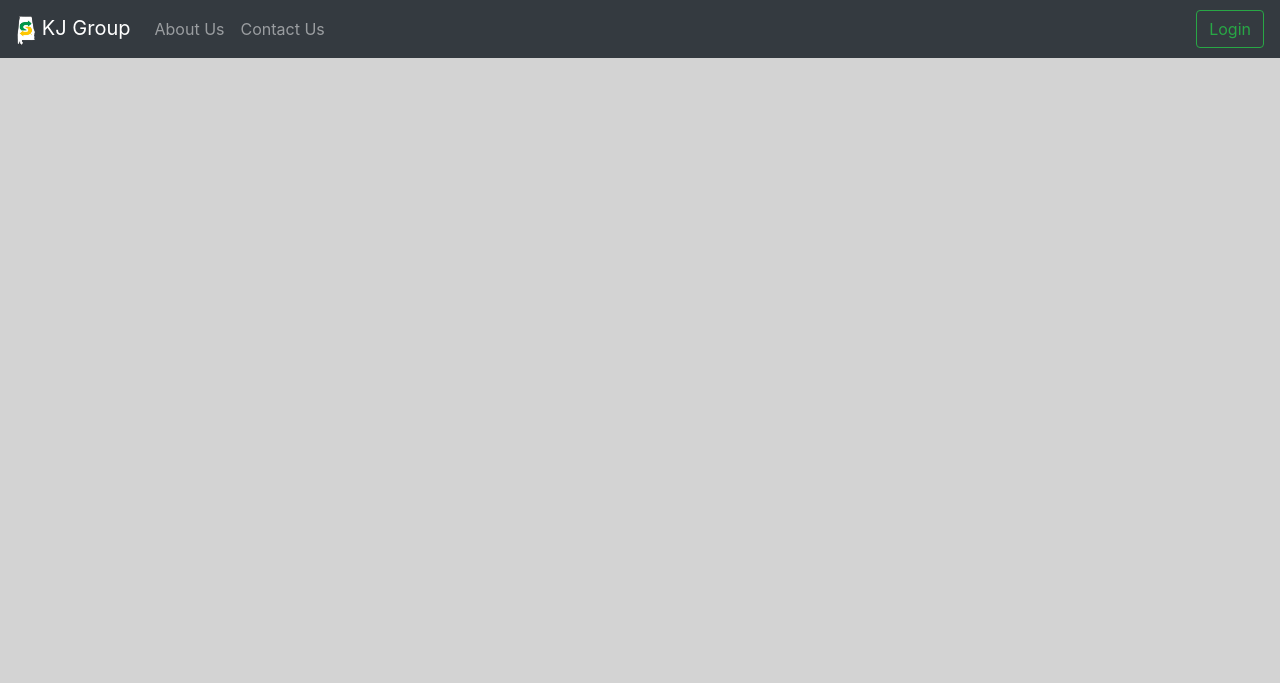
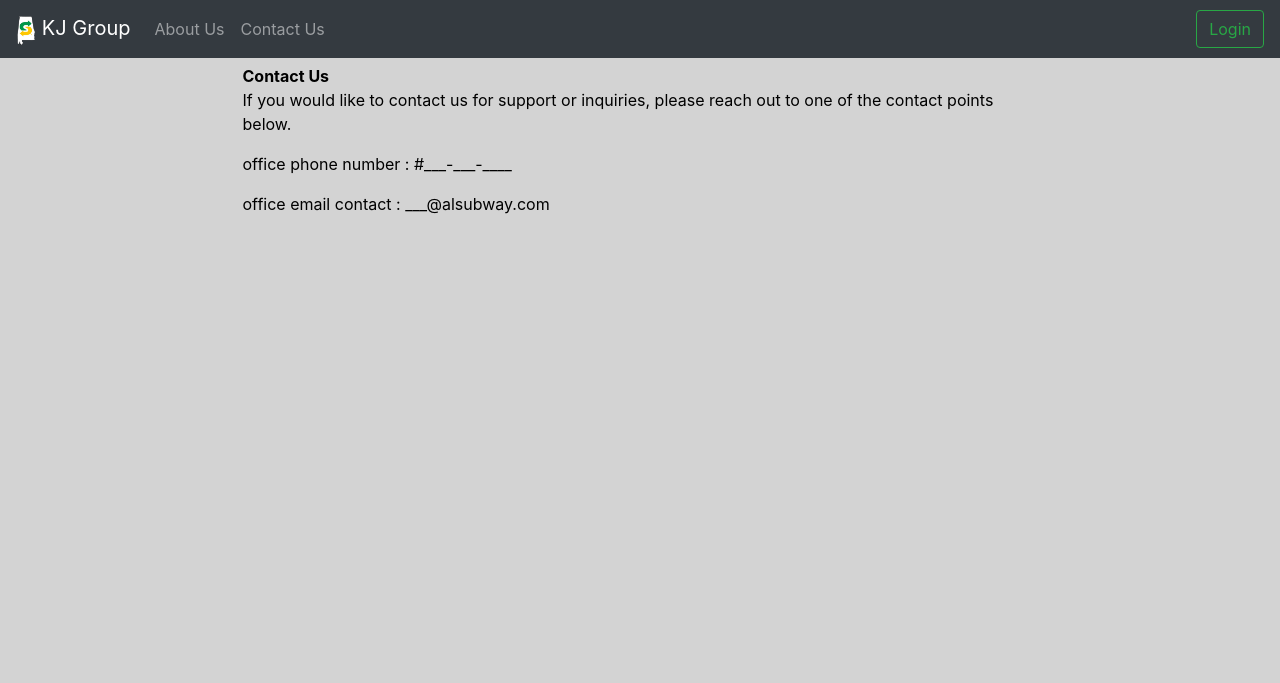
Before and after one commit to kgets/NALSubs, a Django app: page /contact/ in a window 1280 px wide. Shown: the top 683 px of the page. Run offline with Django 3.2, Linux system fonts and the light colour scheme; some libraries are stand-ins or nearby versions.

Commit message:
commit about/contact updates

```diff
--- a/public/static/css/about.css
+++ b/public/static/css/about.css
@@ -16,3 +16,6 @@ img {
 .replace {
 	text-decoration: line-through;
 }
+.container-fluid {
+	margin-top: 5px;
+}
--- a/public/static/css/base.css
+++ b/public/static/css/base.css
@@ -1,15 +1,10 @@
-@media screen and (max-width: 768px) {
-	body { padding-top: 0px; }
-}
 body {
-	padding: 0 0 0 0;
 	background-color: lightgrey;
 	font-style: "Lato", sans-serif;
 	/*text-align: center;*/
 	color: #000;
 	height: 100%;
 	width: 100%;
-	margin: 0;
 	display: flex;
 	flex-direction: column;
 	min-height: 100vh;
@@ -25,3 +20,6 @@ body {
 .content-container {
 	flex-grow: 1;
 }
+@media screen and (min-width: 760px) {
+	.content-container { padding-top: 59px; }
+}
--- a/public/static/css/contact.css
+++ b/public/static/css/contact.css
@@ -1,4 +1,21 @@
-/*img {
+img {
 	width: 100%;
 	height: auto;
-}*/
+}
+.logo {
+	height: 200px;
+	width: auto;
+	float: right;
+}
+.container {
+	display: flex;
+}
+.row {
+	margin: 0 17% 0;
+}
+.replace {
+	text-decoration: line-through;
+}
+.container-fluid {
+	margin-top: 5px;
+}
--- a/public/static/css/index.css
+++ b/public/static/css/index.css
@@ -52,7 +52,3 @@ h3 {
   display: flex;
   flex-direction: column;
 }
-/*.carousel > .item > img {
-  width:640px;
-  height:360px;
-}*/
--- a/public/templates/public/contact.html
+++ b/public/templates/public/contact.html
@@ -7,10 +7,25 @@
 
 {% block content %}
 <div class="container-fluid">
-	<div class="row" style="margin: 0 17% 0">
-		<p>
+	<div class="row">
+		<div class="col-12" style="justify-content: center;">
 			<strong>Contact Us</strong>
-		</p>
+		</div>
+		<div class="col-12">
+			<p>
+				If you would like to contact us for support or inquiries, please reach out to one of the contact points below.
+			</p>
+		</div>
+		<div class="col-12">
+			<p>
+				office phone number : #___-___-____
+			</p>
+		</div>
+		<div class="col-12">
+			<p>
+				office email contact : ___@alsubway.com
+			</p>
+		</div>
 	</div>
 </div>
 {% endblock %}
```
Also changed, not shown: public/templates/public/about.html (+12 -1 lines), public/templates/public/index.html (+9 -2 lines), public/static/images/NAL_Territory.png (added).
